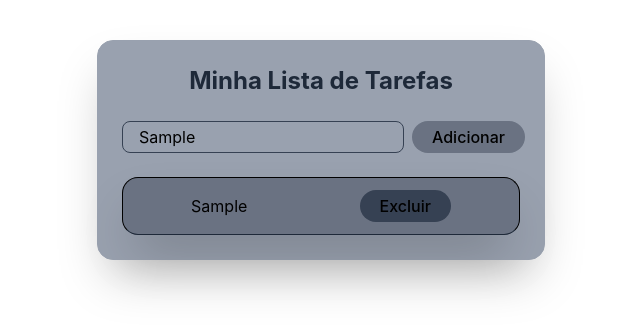
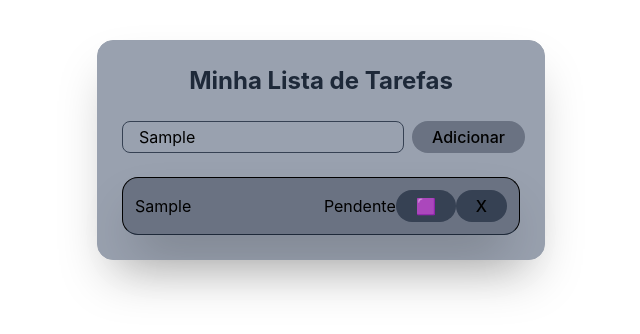
Before and after one commit to 1ESPI-FrontEnd/Checkpoint04, a React (Vite) app: page / in a window 1280 px wide. Both pictures are taken after typing "Sample" into the empty fields and a click on the button "Adicionar". Shown: the top 334 px of the page, without its empty margins (319-959 px from the left). Built offline with nearby package versions, Linux system fonts and the light colour scheme.

Commit message:
[Feat] Adicionando status da tarefa

```diff
--- a/src/components/Tarefas.jsx
+++ b/src/components/Tarefas.jsx
@@ -21,6 +21,7 @@ const Tarefas = () => {
         const novaTarefa = {
             id:Date.now(),
             text:campo,
+            status: "Pendente",
         }
 
         setTarefas([...tarefas, novaTarefa]);
@@ -31,6 +32,17 @@ const Tarefas = () => {
         const apagarTarefas = tarefas.filter((tarefa) => tarefa.id !== id);
         setTarefas(apagarTarefas);
     }
+
+    const TarefaConcluida = (id) => {
+        const atualizarTarefas = tarefas.map((tarefa) => {
+            if (tarefa.id === id) {
+                return {...tarefa, status: tarefa.status === "Pendente" ? "Concluida" : "Pendente"};
+            }
+            return tarefa;
+        });
+
+        setTarefas(atualizarTarefas);
+    };
 
   return (
     <>
@@ -52,17 +64,28 @@ const Tarefas = () => {
 
         <ul className="space-y-3">
             {tarefas.map((tarefa) => (
-            <li key={tarefa.id} className="flex items-center justify-around p-3 bg-gray-500 rounded-2xl border border-b-gray-800 shadow-2xl hover:bg-gray-600">
+            <li key={tarefa.id} className="flex items-center justify-between p-3 bg-gray-500 rounded-2xl border border-b-gray-800 shadow-2xl hover:bg-gray-600">
                 <span className="">{tarefa.text}</span>
 
                 {/* arrow function (função seta) que encapsula a execução de outra função.
                 Ela garante que RemoverTarefa só seja executada quando o evento acontecer (como um clique de botão),
                 e não assim que a página carregar.
                 */}
-                <button onClick={()=> RemoverTarefa(tarefa.id)}
-                className="bg-gray-700 hover:bg-gray-800 font-medium px-5 py-1 rounded-2xl transition-colors cursor-pointer">
-                Excluir
-                </button>
+                <div className="">
+
+                    <label htmlFor="concluida" className="">
+                        {tarefa.status}
+                        <button onClick={()=> TarefaConcluida(tarefa.id)}
+                            className="bg-gray-700 hover:bg-gray-800 font-medium px-5 py-1 rounded-2xl transition-colors cursor-pointer">
+                            {tarefa.status === "Pendente" ? "🟪" : "☑️"}
+
+                        </button>
+                    </label>
+                    <button onClick={()=> RemoverTarefa(tarefa.id)}
+                    className="bg-gray-700 hover:bg-gray-800 font-medium px-5 py-1 rounded-2xl transition-colors cursor-pointer">
+                    X
+                    </button>
+                    </div>
             </li>
             ))}
         </ul>
```
